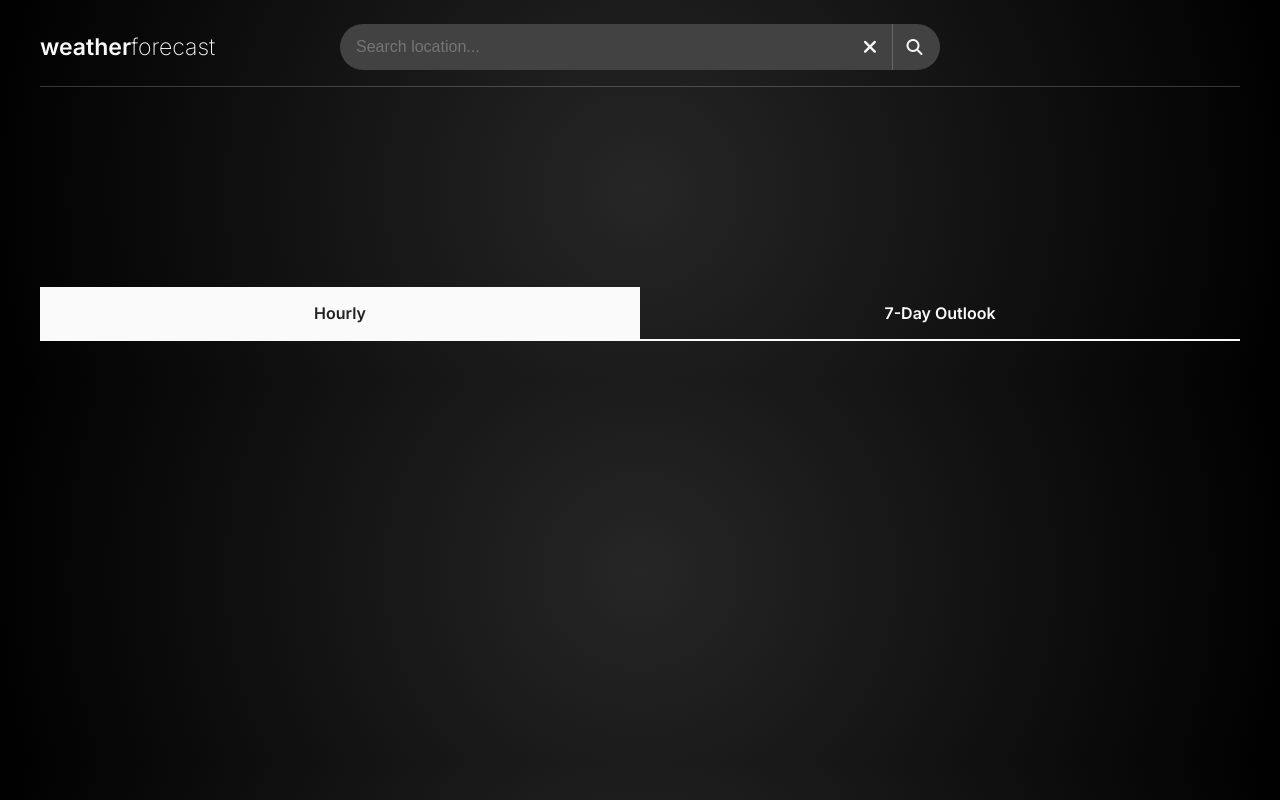
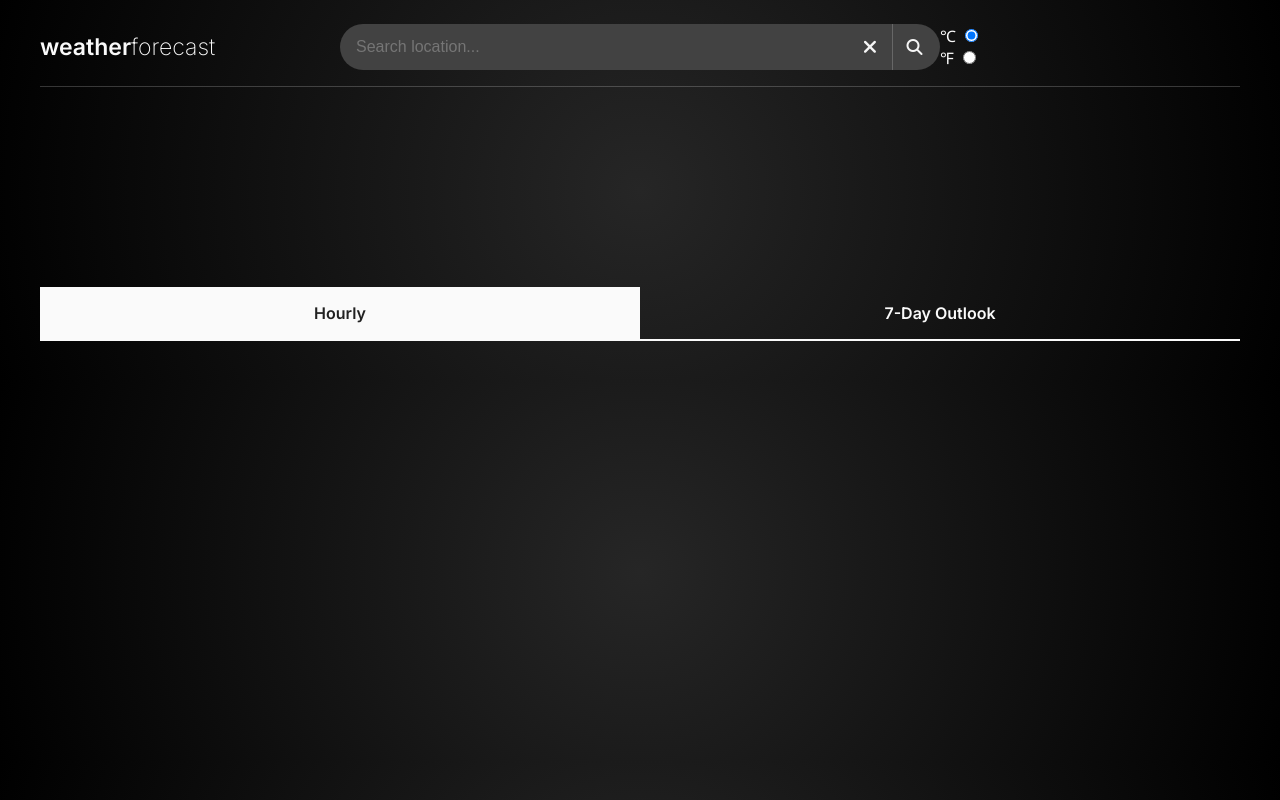
Before and after one commit to saleemrawn/weather-app, a website built with webpack: page src/template.html in a window 1280 px wide. Built offline with nearby package versions, Linux system fonts and the light colour scheme; no server answers.

Commit message:
Add temp unit radio buttons to header

```diff
--- a/src/template.html
+++ b/src/template.html
@@ -16,6 +16,16 @@
         <button id="clear-button" type="reset" title="Clear"><i class="fa-solid fa-xmark"></i></button>
         <button id="search-button" type="submit" title="Search"><i class="fa-solid fa-magnifying-glass"></i></button>
       </form>
+      <div class="unit-pref-container">
+        <div class="celcius-container">
+          <label for="celcius">&#8451;</label>
+          <input type="radio" id="celcius" name="tempUnit" title="Celcius" checked />
+        </div>
+        <div class="fahrenheit-container">
+          <label for="fahrenheit">&#8457;</label>
+          <input type="radio" id="fahrenheit" name="tempUnit" title="Fahrenheit" />
+        </div>
+      </div>
     </header>
     <main>
       <div class="weather-info">
```
